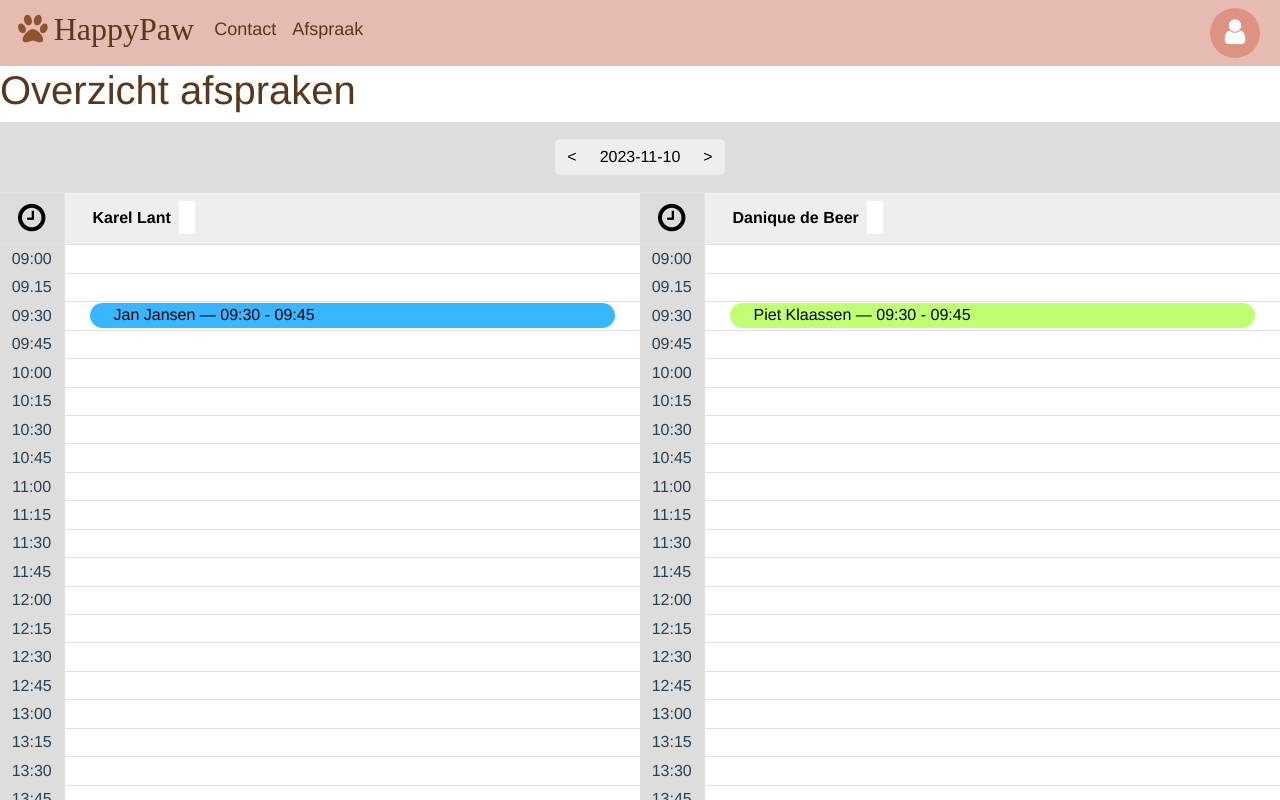
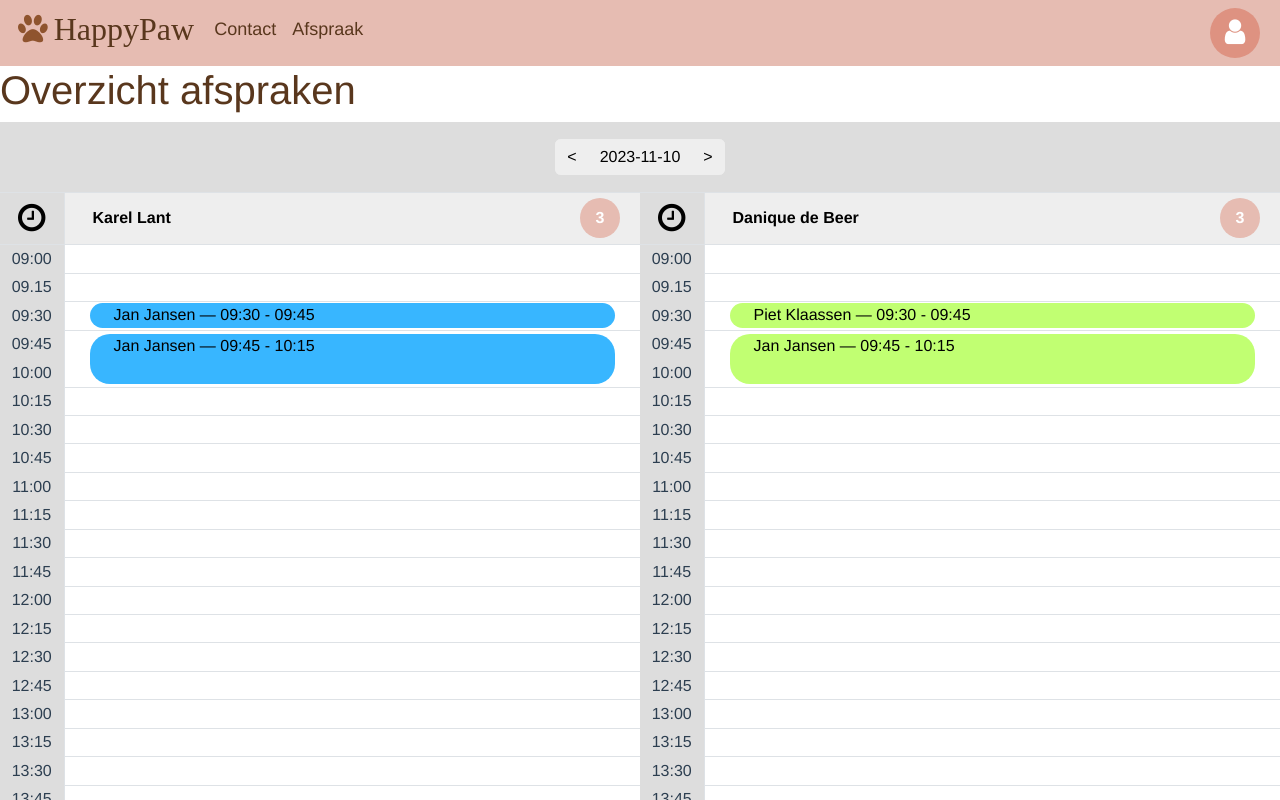
Before and after one commit to Educom-Trainees/educom-dierenartsen, a Vue app: page /overview in a window 1280 px wide. Shown: the top 800 px of the page. Built offline with nearby package versions, Linux system fonts and the light colour scheme; data requests are answered from the project's data file.

Commit message:
Updating styling

```diff
--- a/src/components/Calendar.vue
+++ b/src/components/Calendar.vue
@@ -6,7 +6,7 @@
             </th>
             <th id="th-doc">
                 <span id="doctor">{{ doctor }}</span>
-                <span id="nr-appointment"></span>
+                <span id="nr-appointment">{{ appointments.filter(a => a.doctor == doctorId || a.doctor == 3).length }}</span>
             </th>
         </tr>
         <tr v-for="item in calculatedTimeslots">
@@ -40,7 +40,7 @@
         computed: {
             calculatedTimeslots() {
                 const array = this.timeslots.map(t => {
-                    const a = this.appointments.filter(a => a.time == t && a.doctor == this.doctorId)
+                    const a = this.appointments.filter(a => a.time == t && (a.doctor == this.doctorId || a.doctor == 3))
                     return {
                         "timeslot": t,
                         "doctor": this.doctorId,
@@ -79,8 +79,21 @@
         border-right: 1px solid var(--bs-border-color);
         background-color: var(--darkGrey);
     }
-    .table #doctor {
+    .table th #doctor {
         background-color: var(--lightGrey);
+        float: left;
+    }
+    .table th #nr-appointment {
+        float: right;
+        display: inline-flex;
+        justify-content: center;
+        align-items: center;
+        border-radius: 50%;
+        padding: 0;
+        min-width: 40px;
+        min-height: 40px;
+        background-color: var(--happyPaw1);
+        color: white;
     }
     .table .timeslot {
         border: none;
@@ -94,7 +107,7 @@
         color: black !important;
         padding: 0 16px !important;
         margin: 0 24px;
-        border-radius: 25px;
+        border-radius: 20px;
         min-height: 25px;
     }
     .table .appointment-info {
```
